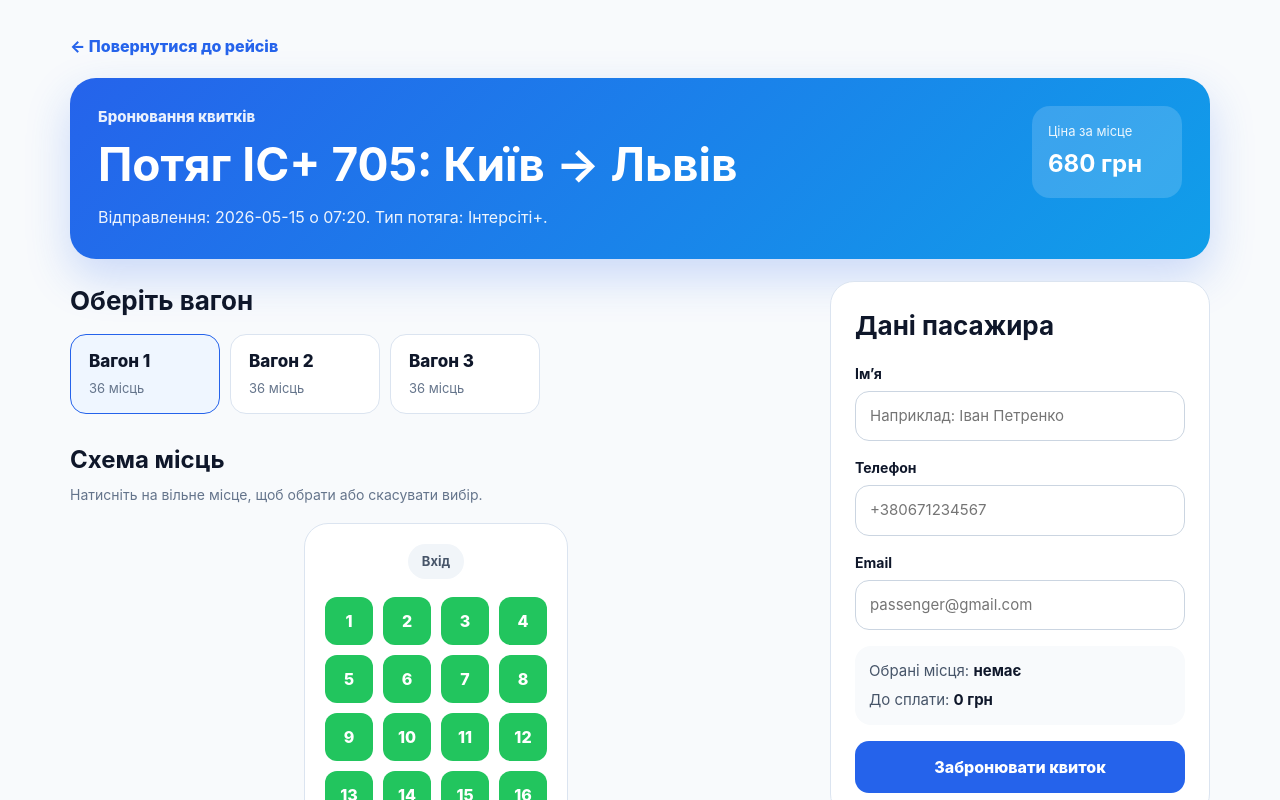
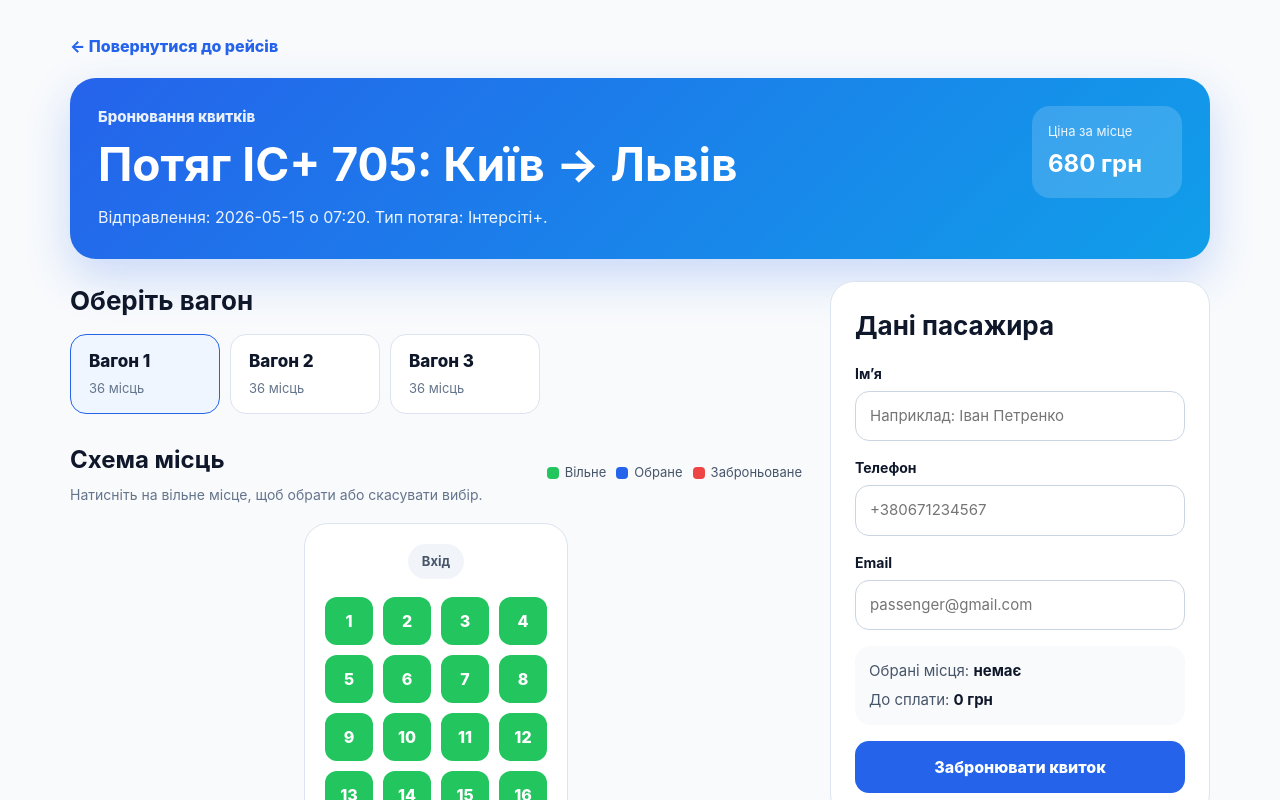
Before and after one commit to kanijr/WEB-project-train-app, a React (Vite) app: page /booking/1 in a window 1280 px wide. Shown: the top 800 px of the page. Built offline with nearby package versions, Linux system fonts and the light colour scheme.

Commit message:
Implement bookings and saved in localStorage

```diff
--- a/src/components/BookingForm/BookingForm.jsx
+++ b/src/components/BookingForm/BookingForm.jsx
@@ -7,7 +7,7 @@ const initialFormData = {
   email: "",
 };
 
-function BookingForm({ selectedSeats, totalPrice }) {
+function BookingForm({ selectedSeats, totalPrice, onSubmit }) {
   const [formData, setFormData] = useState(initialFormData);
 
   const handleChange = (event) => {
@@ -22,6 +22,7 @@ function BookingForm({ selectedSeats, totalPrice }) {
   const handleSubmit = (event) => {
     event.preventDefault();
 
+    onSubmit(formData);
     setFormData(initialFormData);
   };
 
--- a/src/components/SeatMap/SeatMap.css
+++ b/src/components/SeatMap/SeatMap.css
@@ -20,6 +20,42 @@
   margin: 6px 0 0;
   color: #64748b;
   font-size: 14px;
+}
+
+.seat-map__description strong {
+  color: #0f172a;
+}
+
+.seat-map__legend {
+  display: flex;
+  justify-content: flex-end;
+  gap: 10px;
+  color: #475569;
+  font-size: 13px;
+}
+
+.seat-map__legend span {
+  display: inline-flex;
+  align-items: center;
+  gap: 6px;
+}
+
+.seat-map__legend-mark {
+  width: 12px;
+  height: 12px;
+  border-radius: 4px;
+}
+
+.seat-map__legend-mark--free {
+  background: #22c55e;
+}
+
+.seat-map__legend-mark--selected {
+  background: #2563eb;
+}
+
+.seat-map__legend-mark--booked {
+  background: #ef4444;
 }
 
 .seat-map__wagon {
@@ -67,7 +103,7 @@
     opacity 0.2s ease;
 }
 
-.seat-map__seat:hover {
+.seat-map__seat:hover:not(:disabled) {
   transform: scale(1.06);
 }
 
@@ -78,3 +114,9 @@
 .seat-map__seat--selected {
   background: #2563eb;
 }
+
+.seat-map__seat--booked {
+  background: #ef4444;
+  cursor: not-allowed;
+  opacity: 0.75;
+}
--- a/src/components/SeatMap/SeatMap.jsx
+++ b/src/components/SeatMap/SeatMap.jsx
@@ -1,9 +1,13 @@
 import "./SeatMap.css";
 
-function SeatMap({ seatsCount, selectedSeats, onToggleSeat }) {
+function SeatMap({ seatsCount, bookedSeats, selectedSeats, onToggleSeat }) {
   const seats = Array.from({ length: seatsCount }, (_, index) => index + 1);
 
   const getSeatClassName = (seatNumber) => {
+    if (bookedSeats.includes(seatNumber)) {
+      return "seat-map__seat seat-map__seat--booked";
+    }
+
     if (selectedSeats.includes(seatNumber)) {
       return "seat-map__seat seat-map__seat--selected";
     }
@@ -20,22 +24,42 @@ function SeatMap({ seatsCount, selectedSeats, onToggleSeat }) {
             Натисніть на вільне місце, щоб обрати або скасувати вибір.
           </p>
         </div>
+
+        <div className="seat-map__legend">
+          <span>
+            <i className="seat-map__legend-mark seat-map__legend-mark--free" />
+            Вільне
+          </span>
+          <span>
+            <i className="seat-map__legend-mark seat-map__legend-mark--selected" />
+            Обране
+          </span>
+          <span>
+            <i className="seat-map__legend-mark seat-map__legend-mark--booked" />
+            Заброньоване
+          </span>
+        </div>
       </div>
 
       <div className="seat-map__wagon">
         <div className="seat-map__door">Вхід</div>
 
         <div className="seat-map__grid">
-          {seats.map((seatNumber) => (
+          {seats.map((seatNumber) => {
+            const isBooked = bookedSeats.includes(seatNumber);
+
+            return (
               <button
                 key={seatNumber}
                 className={getSeatClassName(seatNumber)}
                 type="button"
+                disabled={isBooked}
                 onClick={() => onToggleSeat(seatNumber)}
               >
                 {seatNumber}
               </button>
-          ))}
+            );
+          })}
         </div>
       </div>
     </section>
--- a/src/pages/Booking/Booking.css
+++ b/src/pages/Booking/Booking.css
@@ -74,6 +74,16 @@
   font-size: 24px;
 }
 
+.booking__success {
+  margin-bottom: 22px;
+  padding: 14px 16px;
+  border: 1px solid #86efac;
+  border-radius: 16px;
+  background: #dcfce7;
+  color: #166534;
+  font-weight: 700;
+}
+
 .booking__layout {
   display: grid;
   grid-template-columns: minmax(0, 1fr) 380px;
--- a/src/pages/Booking/Booking.jsx
+++ b/src/pages/Booking/Booking.jsx
@@ -1,13 +1,16 @@
 import { Link, useParams } from "react-router-dom";
-import { useMemo, useState } from "react";
+import { useEffect, useMemo, useState } from "react";
 import { trains } from "../../data/trains";
 import "./Booking.css";
 import WagonSelector from "../../components/WagonSelector/WagonSelector";
 import SeatMap from "../../components/SeatMap/SeatMap";
 import BookingForm from "../../components/BookingForm/BookingForm";
+import { createBooking, getBookedSeats } from "../../services/BookingService";
 
 function Booking() {
   const { trainId } = useParams();
+  const [successMessage, setSuccessMessage] = useState("");
+  const [bookedSeats, setBookedSeats] = useState([]);
 
   const train = useMemo(
     () => trains.find((item) => item.id === Number(trainId)),
@@ -20,6 +23,15 @@ function Booking() {
   const [selectedSeats, setSelectedSeats] = useState([]);
 
   const totalPrice = train ? train.price * selectedSeats.length : 0;
+
+  useEffect(() => {
+    if (!train || !selectedWagon) {
+      return;
+    }
+
+    const savedBookedSeats = getBookedSeats(train.id, selectedWagon.id);
+    setBookedSeats(savedBookedSeats);
+  }, [train, selectedWagon]);
 
   const handleSelectWagon = (wagon) => {
     setSelectedWagon(wagon);
@@ -34,6 +46,28 @@ function Booking() {
 
       return [...currentSeats, seatNumber].sort((a, b) => a - b);
     });
+  };
+
+  const handleSubmitBooking = (passengerData) => {
+    const booking = createBooking({
+      trainId: train.id,
+      wagonId: selectedWagon.id,
+      trainNumber: train.number,
+      route: `${train.from} → ${train.to}`,
+      seats: selectedSeats,
+      totalPrice,
+      passenger: passengerData,
+    });
+
+    setBookedSeats((currentSeats) => [
+      ...new Set([...currentSeats, ...booking.seats]),
+    ]);
+
+    setSelectedSeats([]);
+
+    setSuccessMessage(
+      `Бронювання створено. Місця: ${booking.seats.join(", ")}.`,
+    );
   };
 
   if (!train) {
@@ -71,6 +105,10 @@ function Booking() {
         </div>
       </section>
 
+      {successMessage && (
+        <div className="booking__success">{successMessage}</div>
+      )}
+
       <div className="booking__layout">
         <div className="booking__main">
           <WagonSelector
@@ -81,6 +119,7 @@ function Booking() {
           {selectedWagon && (
             <SeatMap
               seatsCount={selectedWagon.seatsCount}
+              bookedSeats={bookedSeats}
               selectedSeats={selectedSeats}
               onToggleSeat={handleToggleSeat}
             />
@@ -88,7 +127,11 @@ function Booking() {
         </div>
 
         <aside className="booking__aside">
-          <BookingForm selectedSeats={selectedSeats} totalPrice={totalPrice} />
+          <BookingForm
+            selectedSeats={selectedSeats}
+            totalPrice={totalPrice}
+            onSubmit={handleSubmitBooking}
+          />
         </aside>
       </div>
     </main>
--- /dev/null
+++ b/src/services/BookingService.js
@@ -0,0 +1,49 @@
+const BOOKINGS_STORAGE_KEY = "railway-bookings";
+
+function readBookings() {
+  const savedBookings = localStorage.getItem(BOOKINGS_STORAGE_KEY);
+
+  if (!savedBookings) {
+    return [];
+  }
+
+  try {
+    return JSON.parse(savedBookings);
+  } catch {
+    return [];
+  }
+}
+
+function saveBookings(bookings) {
+  localStorage.setItem(BOOKINGS_STORAGE_KEY, JSON.stringify(bookings));
+}
+
+export function getBookings() {
+  return readBookings();
+}
+
+export function getBookedSeats(trainId, wagonId) {
+  const bookings = readBookings();
+
+  return bookings
+    .filter(
+      (booking) =>
+        Number(booking.trainId) === Number(trainId) &&
+        Number(booking.wagonId) === Number(wagonId),
+    )
+    .flatMap((booking) => booking.seats);
+}
+
+export function createBooking(bookingData) {
+  const bookings = readBookings();
+
+  const newBooking = {
+    id: crypto.randomUUID(),
+    createdAt: new Date().toISOString(),
+    ...bookingData,
+  };
+
+  saveBookings([...bookings, newBooking]);
+
+  return newBooking;
+}
```
Lines whose indentation alone changed are shown as unchanged.
